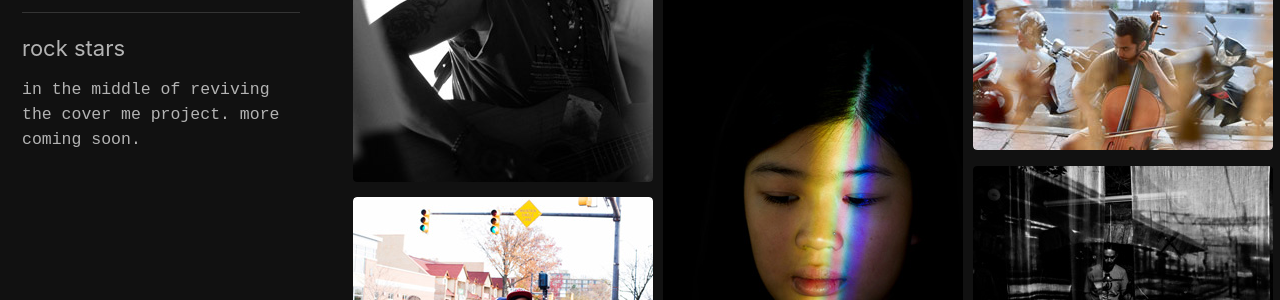
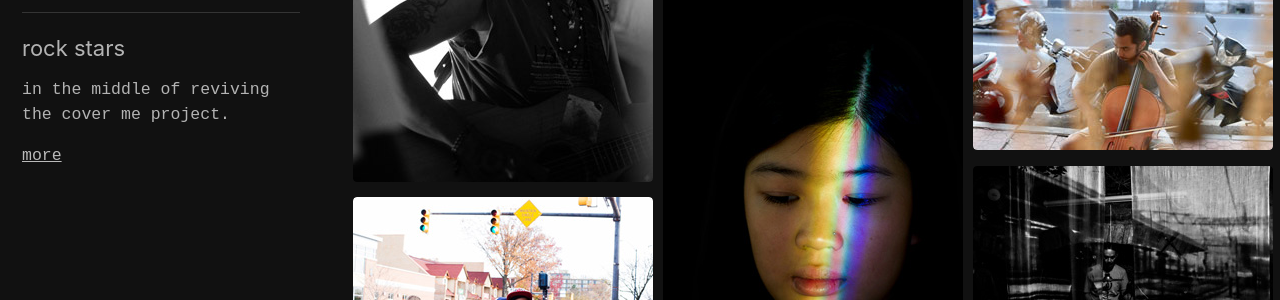
Before and after one commit to marklchaves/caughtmyeye, a Jekyll site: the page built from _pages/cover-me.md, in a window 1280 px wide. Shown: the part 378-678 px from the top of the page. Built offline with Jekyll 4.4.1, drawn with Linux system fonts in a browser that asks for light colours; cached includes are drawn as plain includes; nearby versions of some CDN libraries.

Commit message:
Cover me 2 and people additions

```diff
--- a/_pages/cover-me.md
+++ b/_pages/cover-me.md
@@ -10,11 +10,11 @@
     text: "album cover concepts"
   - title: "<hr>"
   - title: "rock stars"
-    text: "in the middle of reviving the cover me project. more coming soon."
+    text: "in the middle of reviving the cover me project."
+  - text: "[more](/cover-me-2/)"
 sort_by: date
 sort_order: reverse
 masonry: true
-analytics: true
 ---
 
 <style>
@@ -40,7 +40,7 @@
         <article class="archive__item" itemscope itemtype="https://schema.org/CreativeWork">
         <figure class="full ">
             <div class="archive__item-teaser">
-                <img src="/assets/images/cover-me/matajiwa-anda-guitar-1-300w.jpg" width="300" alt="anda of matajiwa - kuta bali by freelance photographer mark l chaves">
+                <img src="/assets/images/cover-me/matajiwa-anda-guitar-1-300w.jpg" width="300" height="449" alt="anda of matajiwa - kuta bali by freelance photographer mark l chaves">
             </div>
             <h2 class="archive__item-title" itemprop="headline">
                 <a href="/assets/images/cover-me/matajiwa-anda-guitar-1-720w.jpg" rel="permalink" title="anda of matajiwa - kuta bali">
@@ -55,7 +55,7 @@
         <article class="archive__item" itemscope itemtype="https://schema.org/CreativeWork">
         <figure class="full ">
             <div class="archive__item-teaser">
-                <img src="/assets/images/cover-me/campuhan-warung-kai-ibu-canang-1-bw-300w.jpg" width="300" alt="kai mata - ubud bali by freelance photographer mark l chaves">
+                <img src="/assets/images/cover-me/campuhan-warung-kai-ibu-canang-1-bw-300w.jpg" width="300" height="200" alt="kai mata - ubud bali by freelance photographer mark l chaves">
             </div>
             <h2 class="archive__item-title" itemprop="headline">
                 <a href="/assets/images/cover-me/campuhan-warung-kai-ibu-canang-1-bw-1280w.jpg" rel="permalink" title="kai mata - ubud bali">
@@ -70,7 +70,7 @@
         <article class="archive__item" itemscope itemtype="https://schema.org/CreativeWork">
         <figure class="full ">
             <div class="archive__item-teaser">
-                <img src="/assets/images/cover-me/bali-room4dessert-rockabilly-singer-1-300w.jpg" width="300" alt="john and the jail story - ubud bali by freelance photographer mark l chaves">
+                <img src="/assets/images/cover-me/bali-room4dessert-rockabilly-singer-1-300w.jpg" width="300" height="202" alt="john and the jail story - ubud bali by freelance photographer mark l chaves">
             </div>
             <h2 class="archive__item-title" itemprop="headline">
                 <a href="/assets/images/cover-me/bali-room4dessert-rockabilly-singer-1-1080w.jpg" rel="permalink" title="john and the jail story - ubud bali">
@@ -85,7 +85,7 @@
         <article class="archive__item" itemscope itemtype="https://schema.org/CreativeWork">
         <figure class="full ">
             <div class="archive__item-teaser">
-                <img data-src="/assets/images/cover-me/akron-ensemble-etal-square-records-outside-1-300w.jpg" width="300" alt="ensemble - square records akron ohio by freelance photographer mark l chaves" class="lazyload">
+                <img data-src="/assets/images/cover-me/akron-ensemble-etal-square-records-outside-1-300w.jpg" width="300" height="200" alt="ensemble - square records akron ohio by freelance photographer mark l chaves" class="lazyload">
             </div>
             <h2 class="archive__item-title" itemprop="headline">
                 <a href="/assets/images/cover-me/akron-ensemble-etal-square-records-outside-1-1280w.jpg" rel="permalink" title="ensemble - square records akron ohio">
@@ -100,7 +100,7 @@
         <article class="archive__item" itemscope itemtype="https://schema.org/CreativeWork">
         <figure class="full ">
             <div class="archive__item-teaser">
-                <img data-src="/assets/images/cover-me/kai-rainbow-session-ed-300w.jpg" width="300" alt="kai mata - so hard album cover by freelance photographer mark l chaves" class="lazyload">
+                <img data-src="/assets/images/cover-me/kai-rainbow-session-ed-300w.jpg" width="300" height="450" alt="kai mata - so hard album cover by freelance photographer mark l chaves" class="lazyload">
             </div>
             <h2 class="archive__item-title" itemprop="headline">
                 <a href="/assets/images/cover-me/kai-rainbow-session-ed-720w.jpg" rel="permalink" title="kai mata - so hard album cover">
@@ -115,7 +115,7 @@
         <article class="archive__item" itemscope itemtype="https://schema.org/CreativeWork">
         <figure class="full ">
             <div class="archive__item-teaser">
-                <img data-src="/assets/images/cover-me/celticroom-cello-playing-1-300w.jpg" width="300" alt="celtic room cellist - ubud bali by freelance photographer mark l chaves" class="lazyload">
+                <img data-src="/assets/images/cover-me/celticroom-cello-playing-1-300w.jpg" width="300" height="200" alt="celtic room cellist - ubud bali by freelance photographer mark l chaves" class="lazyload">
             </div>
             <h2 class="archive__item-title" itemprop="headline">
                 <a href="/assets/images/cover-me/celticroom-cello-playing-1-1280w.jpg" rel="permalink" title="celtic room cellist - ubud bali">
@@ -130,7 +130,7 @@
         <article class="archive__item" itemscope itemtype="https://schema.org/CreativeWork">
         <figure class="full ">
             <div class="archive__item-teaser">
-                <img data-src="/assets/images/cover-me/matajiwa-hard-rock-anda-spotlight-1-bw-300w.jpg" width="300" alt="anda of matajiwa - hardrock cafe kuta bali by freelance photographer mark l chaves" class="lazyload">
+                <img data-src="/assets/images/cover-me/matajiwa-hard-rock-anda-spotlight-1-bw-300w.jpg" width="300" height="449" alt="anda of matajiwa - hardrock cafe kuta bali by freelance photographer mark l chaves" class="lazyload">
             </div>
             <h2 class="archive__item-title" itemprop="headline">
                 <a href="/assets/images/cover-me/matajiwa-hard-rock-anda-spotlight-1-720w.jpg" rel="permalink" title="anda of matajiwa - hardrock cafe kuta bali">
@@ -145,7 +145,7 @@
         <article class="archive__item" itemscope itemtype="https://schema.org/CreativeWork">
         <figure class="full ">
             <div class="archive__item-teaser">
-                <img data-src="/assets/images/cover-me/matajiwa-hard-rock-reza-drums-1-300w.jpg" width="300" alt="reza of matajiwa - hardrock cafe kuta bali by freelance photographer mark l chaves" class="lazyload">
+                <img data-src="/assets/images/cover-me/matajiwa-hard-rock-reza-drums-1-300w.jpg" width="300" height="200" alt="reza of matajiwa - hardrock cafe kuta bali by freelance photographer mark l chaves" class="lazyload">
             </div>
             <h2 class="archive__item-title" itemprop="headline">
                 <a href="/assets/images/cover-me/matajiwa-hard-rock-reza-drums-1-1280w.jpg" rel="permalink" title="reza of matajiwa - hardrock cafe kuta bali">
@@ -160,7 +160,7 @@
         <article class="archive__item" itemscope itemtype="https://schema.org/CreativeWork">
         <figure class="full ">
             <div class="archive__item-teaser">
-                <img data-src="/assets/images/cover-me/matajiwa-reza-drums-4-2-bw-300w.jpg" width="300" alt="reza of matajiwa - kuta bali by freelance photographer mark l chaves" class="lazyload">
+                <img data-src="/assets/images/cover-me/matajiwa-reza-drums-4-2-bw-300w.jpg" width="300" height="200" alt="reza of matajiwa - kuta bali by freelance photographer mark l chaves" class="lazyload">
             </div>
             <h2 class="archive__item-title" itemprop="headline">
                 <a href="/assets/images/cover-me/matajiwa-reza-drums-4-2-bw-1280w.jpg" rel="permalink" title="reza of matajiwa - kuta bali ">
@@ -175,7 +175,7 @@
         <article class="archive__item" itemscope itemtype="https://schema.org/CreativeWork">
         <figure class="full ">
             <div class="archive__item-teaser">
-                <img data-src="/assets/images/cover-me/matajiwa-anda-guitar-3-300w.jpg" width="300" alt="anda of matajiwa - kuta bali by freelance photographer mark l chaves" class="lazyload">
+                <img data-src="/assets/images/cover-me/matajiwa-anda-guitar-3-300w.jpg" width="300" height="450" alt="anda of matajiwa - kuta bali by freelance photographer mark l chaves" class="lazyload">
             </div>
             <h2 class="archive__item-title" itemprop="headline">
                 <a href="/assets/images/cover-me/matajiwa-anda-guitar-3-720w.jpg" rel="permalink" title="anda of matajiwa - kuta bali ">
@@ -190,7 +190,7 @@
         <article class="archive__item" itemscope itemtype="https://schema.org/CreativeWork">
         <figure class="full ">
             <div class="archive__item-teaser">
-                <img data-src="/assets/images/cover-me/matajiwa-hard-rock-anda-guitar-9-300w.jpg" width="300" alt="anda of matajiwa - kuta bali by freelance photographer mark l chaves" class="lazyload">
+                <img data-src="/assets/images/cover-me/matajiwa-hard-rock-anda-guitar-9-300w.jpg" width="300" height="200" alt="anda of matajiwa - kuta bali by freelance photographer mark l chaves" class="lazyload">
             </div>
             <h2 class="archive__item-title" itemprop="headline">
                 <a href="/assets/images/cover-me/matajiwa-hard-rock-anda-guitar-9-1280w.jpg" rel="permalink" title="anda of matajiwa at the hard rock cafe - kuta bali ">
@@ -205,7 +205,7 @@
         <article class="archive__item" itemscope itemtype="https://schema.org/CreativeWork">
         <figure class="full ">
             <div class="archive__item-teaser">
-                <img data-src="/assets/images/cover-me/matajiwa-hard-rock-tuning-guitar-stage-300w.jpg" width="300" alt="anda of matajiwa - kuta bali by freelance photographer mark l chaves" class="lazyload">
+                <img data-src="/assets/images/cover-me/matajiwa-hard-rock-tuning-guitar-stage-300w.jpg" width="300" height="200" alt="anda of matajiwa - kuta bali by freelance photographer mark l chaves" class="lazyload">
             </div>
             <h2 class="archive__item-title" itemprop="headline">
                 <a href="/assets/images/cover-me/matajiwa-hard-rock-tuning-guitar-stage-1280w.jpg" rel="permalink" title="prepping for matajiwa at the hard rock cafe - kuta bali ">
```
Also changed, not shown: _pages/cover-me-2.md (added, +98 -0 lines), _photography/people.md (+6 -2 lines), assets/images/cover-me/1-california-san-francisco-mission-guitar-jorge-castro-1-300w.jpg (added), assets/images/cover-me/akron-square-records-ensemble-etal-group-outside-2-1280w.jpg (added), assets/images/cover-me/akron-square-records-ensemble-etal-group-outside-2-300w.jpg (added), assets/images/cover-me/kai-street-flag-session-3-bw-1280w.jpg (added), assets/images/cover-me/kai-street-flag-session-3-bw-300w.jpg (added), assets/images/cover-me/matajiwa-reza-hard-rock-street-drumsticks-1-300w.jpg (added), assets/images/cover-me/matajiwa-reza-hard-rock-street-drumsticks-1-720w.jpg (added), assets/images/people/bangkok-china-town-cewek-bayi-562w.jpg (added), assets/images/people/thailand-bangkok-cewek-portrait-bayi-bw-562w.jpg (deleted), assets/images/people/ubud-pasar-kai-hand-stairway-1-bw-562w.jpg (added).
